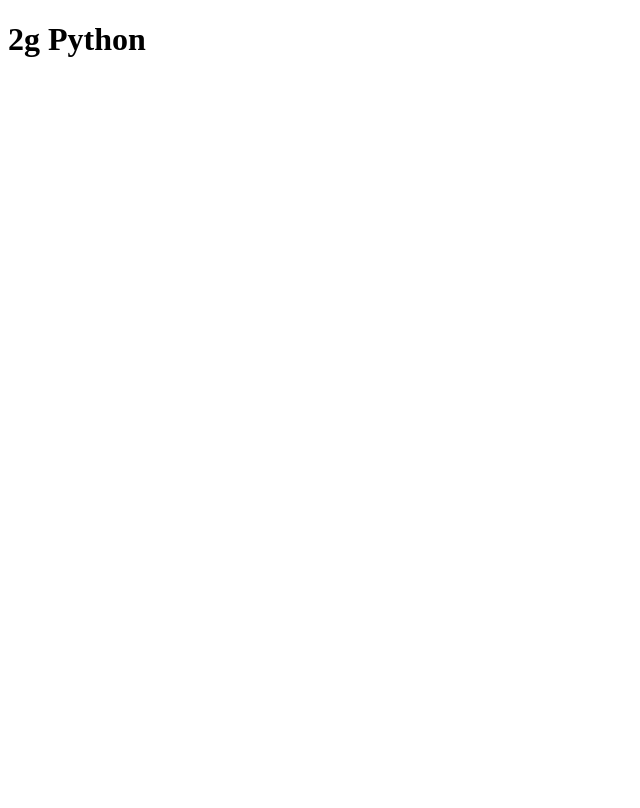
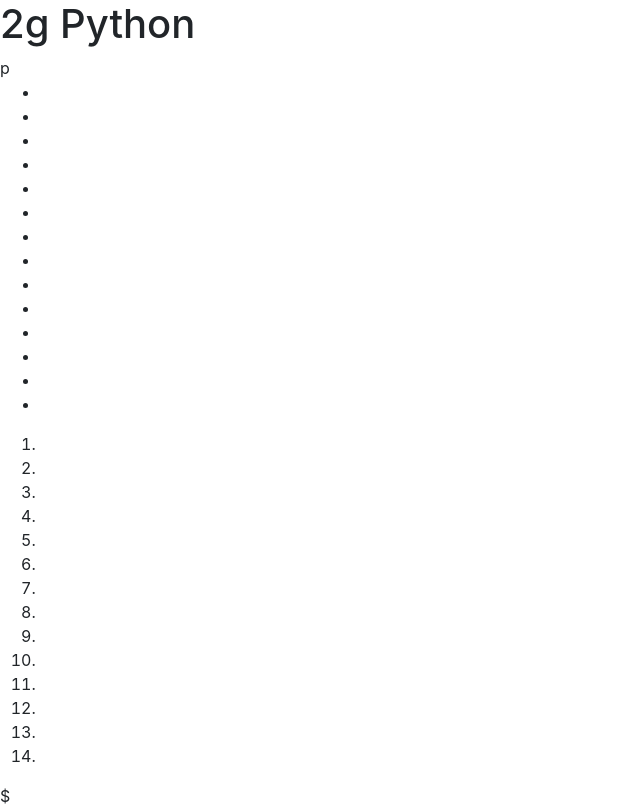
Before and after one commit to yairavalos/moduleFrontEnd-JavaScript, a plain HTML site: page index.html in a window 1280 px wide. Shown: the whole page, without its empty margins (0-640 px from the left). Drawn offline with nearby package versions, Linux system fonts and the light colour scheme.

Commit message:
Class-Seventeen Practices

```diff
--- a/index.html
+++ b/index.html
@@ -5,15 +5,43 @@
   <meta charset="UTF-8">
   <meta http-equiv="X-UA-Compatible" content="IE=edge">
   <meta name="viewport" content="width=device-width, initial-scale=1.0">
+  <link rel="stylesheet" href="https://cdn.jsdelivr.net/npm/bootstrap@4.6.0/dist/css/bootstrap.min.css"
+    integrity="sha384-B0vP5xmATw1+K9KRQjQERJvTumQW0nPEzvF6L/Z6nronJ3oUOFUFpCjEUQouq2+l" crossorigin="anonymous">
   <title>2g Python</title>
 </head>
 
 <body>
   <h1>2g Python</h1>
 
-  <script>
-    console.log['hola mundo']
-  </script>
+  <div class="content">
+
+  </div>
+
+  <div class="lists">
+
+    <ul>
+      <li></li>
+      <li></li>
+      <li></li>
+      <li></li>
+    </ul>
+    <ol>
+      <li></li>
+      <li></li>
+      <li></li>
+      <li></li>
+    </ol>
+    $
+  </div>
+
+  <script src="https://code.jquery.com/jquery-3.6.0.min.js"
+    integrity="sha256-/xUj+3OJU5yExlq6GSYGSHk7tPXikynS7ogEvDej/m4=" crossorigin="anonymous"></script>
+  <script src="https://cdn.jsdelivr.net/npm/popper.js@1.16.1/dist/umd/popper.min.js"
+    integrity="sha384-9/reFTGAW83EW2RDu2S0VKaIzap3H66lZH81PoYlFhbGU+6BZp6G7niu735Sk7lN"
+    crossorigin="anonymous"></script>
+  <script src="https://cdn.jsdelivr.net/npm/bootstrap@4.6.0/dist/js/bootstrap.min.js"
+    integrity="sha384-+YQ4JLhjyBLPDQt//I+STsc9iw4uQqACwlvpslubQzn4u2UU2UFM80nGisd026JF"
+    crossorigin="anonymous"></script>
   <script src="js/base.js"></script>
 </body>
 
--- a/js/base.js
+++ b/js/base.js
@@ -1 +1,34 @@
-console.log["Hello World"]
+$(document).ready( () => {
+    console.log("Our Document by JQuery it´s Ready")
+
+    $('.content').append(`p`)
+    $('.content p').html("Hola Koder")
+
+    $('.lists ul').append(`
+        <li></li>
+        <li></li>
+        <li></li>
+        <li></li>
+        <li></li>
+        <li></li>
+        <li></li>
+        <li></li>
+        <li></li>
+        <li></li>
+    `)
+
+    $('.lists ol').prepend(`
+        <li></li>
+        <li></li>
+        <li></li>
+        <li></li>
+        <li></li>
+        <li></li>
+        <li></li>
+        <li></li>
+        <li></li>
+        <li></li>
+    `)
+
+
+})
```
